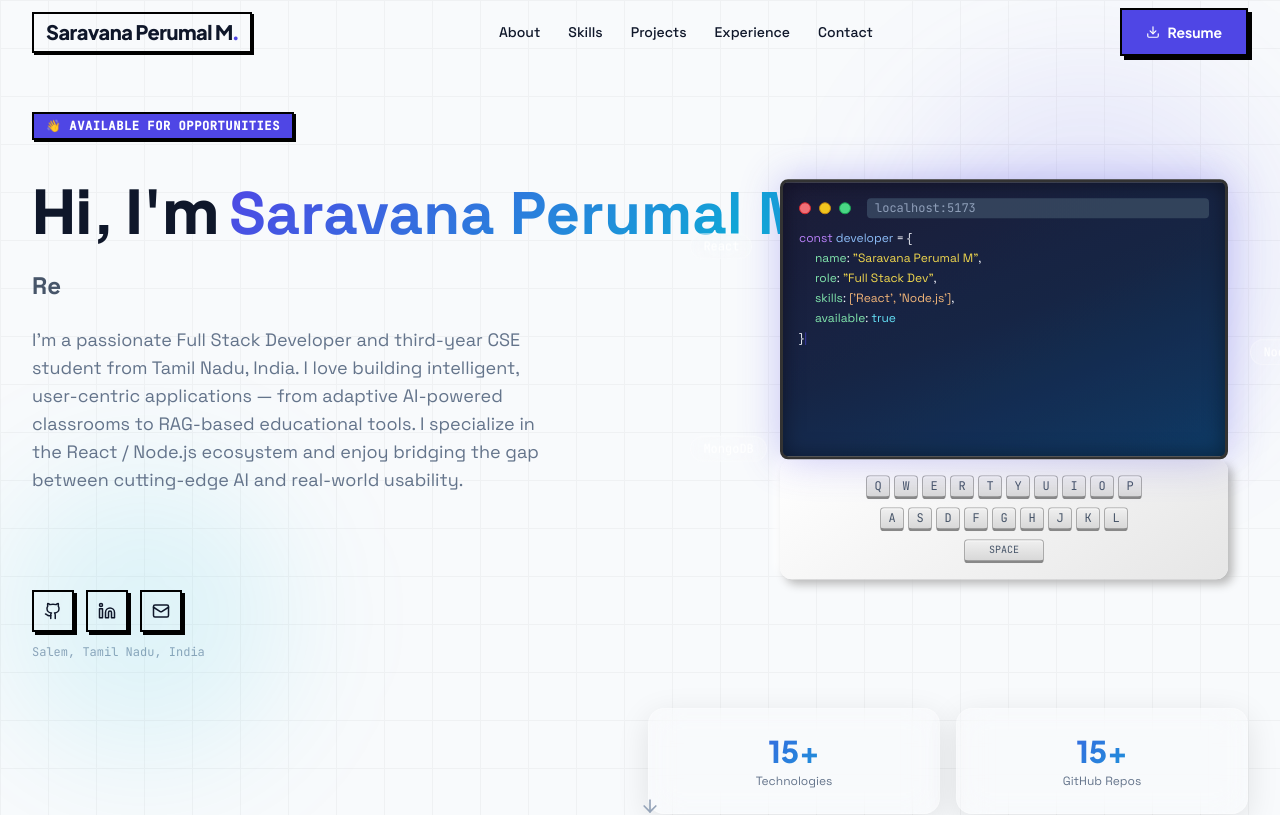
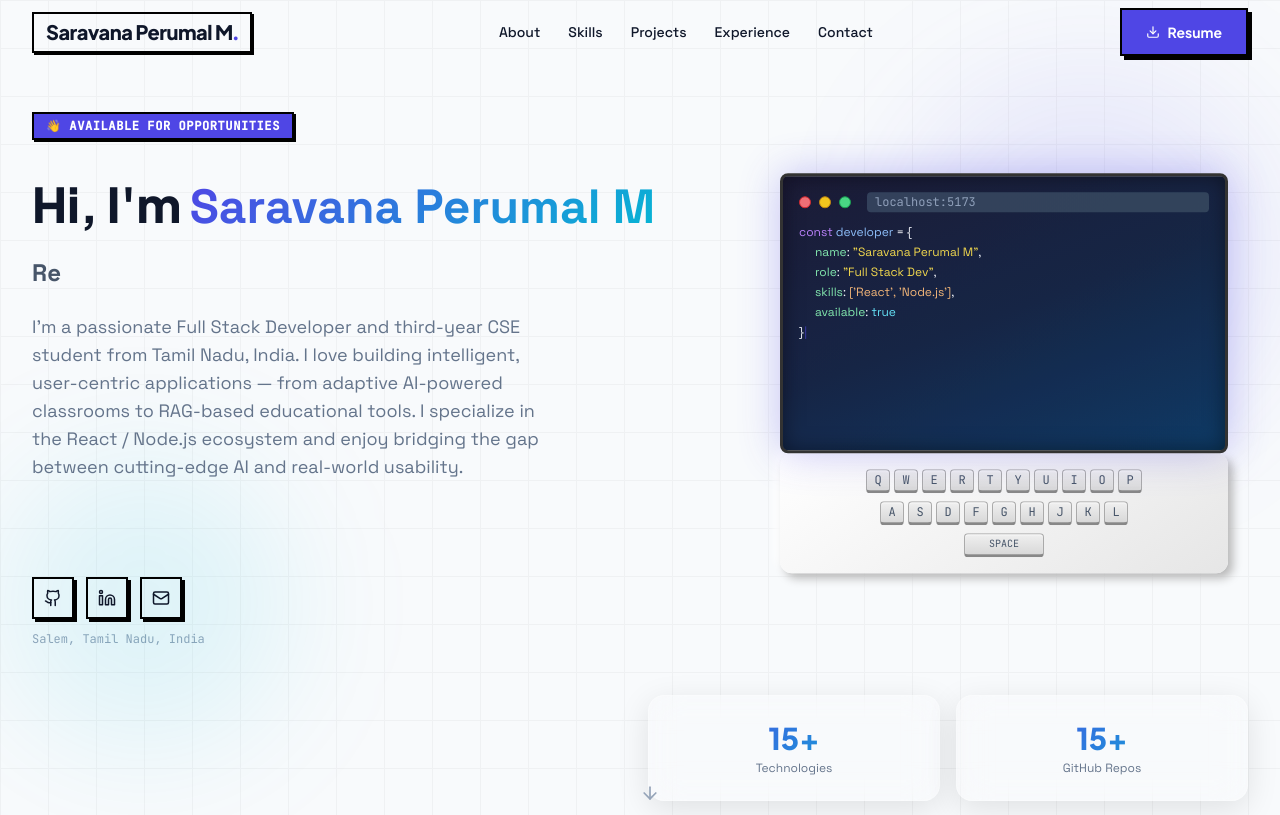
Before and after one commit to Saravana-creator/Saravana_Portfolio, a React (Vite) app in the folder frontend/: page / in a window 1280 px wide. Shown: the top 815 px of the page. Built offline with nearby package versions, Linux system fonts and the light colour scheme.

Commit message:
Division fix: 1

```diff
--- a/frontend/src/components/layout/Navbar.tsx
+++ b/frontend/src/components/layout/Navbar.tsx
@@ -36,7 +36,7 @@ export default function Navbar() {
         transition={{ duration: 0.5, ease: 'easeOut' }}
         className={`fixed top-0 left-0 right-0 z-50 transition-all duration-300 ${
           scrolled
-            ? 'bg-white/90 backdrop-blur-md border-b-2 border-black shadow-[0_4px_0_#000]'
+            ? 'bg-white border-b-2 border-black shadow-[0_4px_0_#000]'
             : 'bg-transparent'
         }`}
       >
--- a/frontend/src/components/sections/HeroSection.tsx
+++ b/frontend/src/components/sections/HeroSection.tsx
@@ -50,22 +50,6 @@ function SkeuoLaptop() {
           <span className="skeuo-key w-20 h-6 flex items-center justify-center text-[10px] font-mono text-slate-600">SPACE</span>
         </div>
       </div>
-
-      {/* Floating tech badges */}
-      {['React', 'Node.js', 'MongoDB'].map((tech, i) => (
-        <motion.div
-          key={tech}
-          className="glass absolute border border-white/30 text-white text-xs font-mono px-3 py-1 rounded-full"
-          style={{
-            top:  `${15 + i * 25}%`,
-            left: i % 2 === 0 ? '-20%' : '105%',
-          }}
-          animate={{ y: [0, -6, 0] }}
-          transition={{ duration: 3 + i, repeat: Infinity, ease: 'easeInOut', delay: i * 0.5 }}
-        >
-          {tech}
-        </motion.div>
-      ))}
     </div>
   );
 }
@@ -179,7 +163,7 @@ export default function HeroSection() {
 
             <h1
               data-gsap="headline"
-              className="font-display font-black text-2xl sm:text-3xl md:text-5xl lg:text-6xl text-dark leading-tight mb-4 whitespace-nowrap"
+              className="font-display font-black text-xl sm:text-3xl md:text-4xl lg:text-[2.5rem] xl:text-5xl text-dark leading-tight mb-4 whitespace-normal lg:whitespace-nowrap"
             >
               Hi, I'm <span className="gradient-text">{personal.firstName}</span>
             </h1>
--- a/frontend/src/components/sections/ProjectsSection.tsx
+++ b/frontend/src/components/sections/ProjectsSection.tsx
@@ -164,7 +164,7 @@ export default function ProjectsSection() {
           {/* Grid */}
           <div
             data-proj="grid"
-            className="grid grid-cols-1 sm:grid-cols-2 xl:grid-cols-3 gap-6"
+            className="grid grid-cols-1 sm:grid-cols-2 xl:grid-cols-3 gap-8"
           >
             {filtered.map(project => (
               <ProjectCard key={project.id} project={project} />
```
